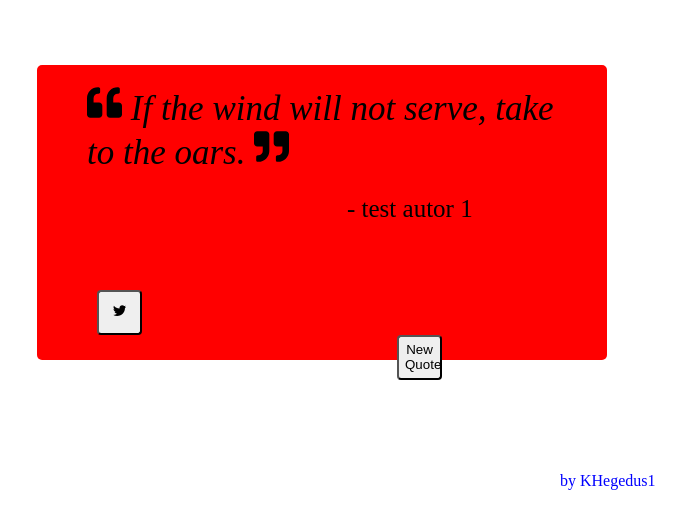
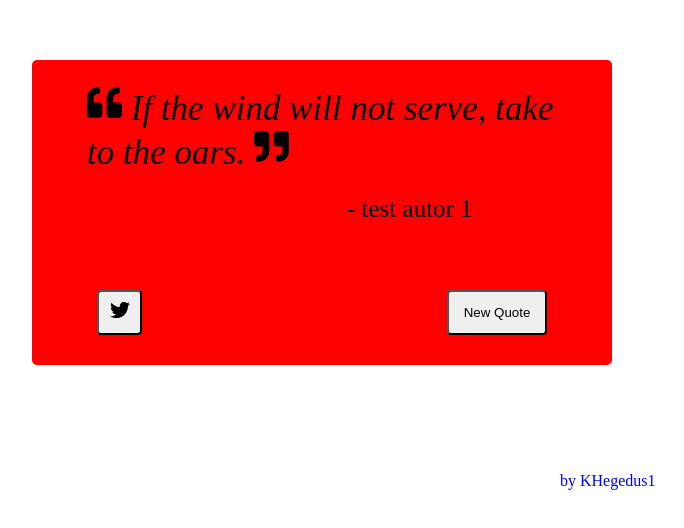
Before and after one commit to KHegedus1/RandomQuoteMachine, a React (Create React App) app in the folder project/: page / in a window 1280 px wide. Shown: the part 188-716 px from the top of the page, without its empty margins (318-1002 px from the left). Built offline with nearby package versions, Linux system fonts and the light colour scheme.

Commit message:
flex,kraj uredjivanja css-om

```diff
--- a/project/src/App.js
+++ b/project/src/App.js
@@ -14,8 +14,10 @@ function App() {
     <div id ="qoute-box">
       <div id="text"><FaQuoteLeft />{quote} <FaQuoteRight /></div>
       <div id="author">- {author}</div>
-      <div id ="tweet-quote"><button ><a><FaTwitter /></a></button></div>
-      <div id="newQuote"><button  onClick={()=>setQuote(" Citat 2 test ")&setAuthor("autor 2555555555 test")}>New Quote</button></div>
+      <div id="flex">
+      <button id ="tweet-quote" ><a><FaTwitter /></a></button>
+      <button id ="newQuote" onClick={()=>setQuote(" Citat 2 test ")&setAuthor("autor 2555555555 test")}>New Quote</button>
+      </div>
     </div>
     <p id="credits">by KHegedus1</p>
     </>
--- a/project/src/Style.css
+++ b/project/src/Style.css
@@ -4,7 +4,7 @@
     width: 550px;
     height:275px;
     border-radius: 5px;
-    padding: 10px;
+    padding: 15px;
 }
 #text{
     height:100px;
@@ -23,17 +23,20 @@
 }
 button{
     height:45px;
-    width: 45px;
     margin-top: 70px;
     border-radius: 4px;
-    margin-left: 50px;
+}
+#flex{
+    display: flex;
 }
 #tweet-quote{
+margin-left: 50px;
 height: 45px;
+width: 45px;
 font-size: 20px;
 }
 #newQuote{
-margin-left:300px;
+margin-left:305px;
 height: 45px;
 width: 100px;
 }
```
